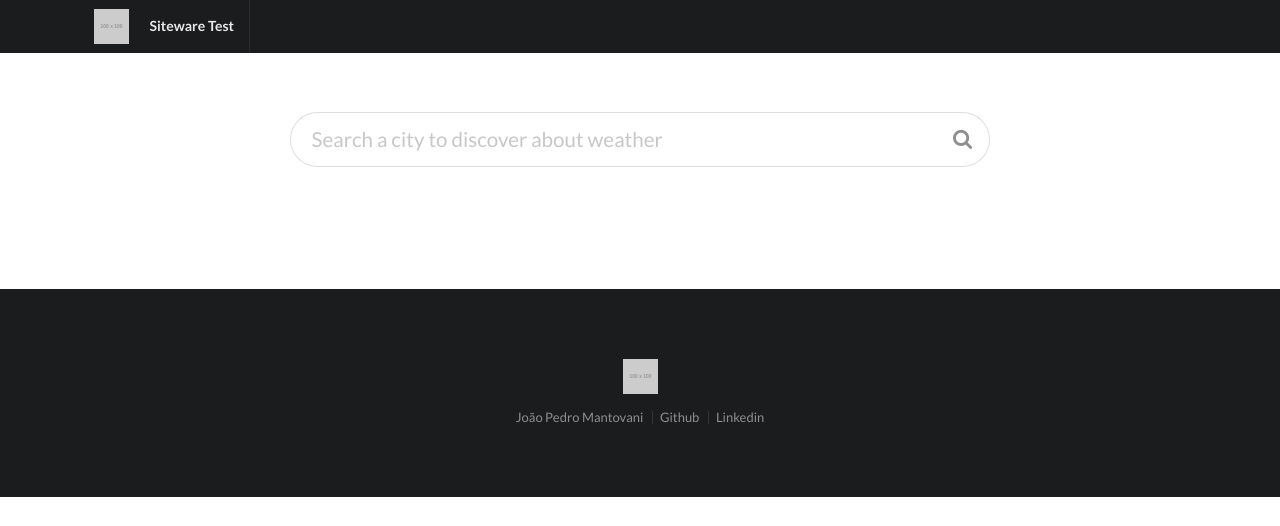
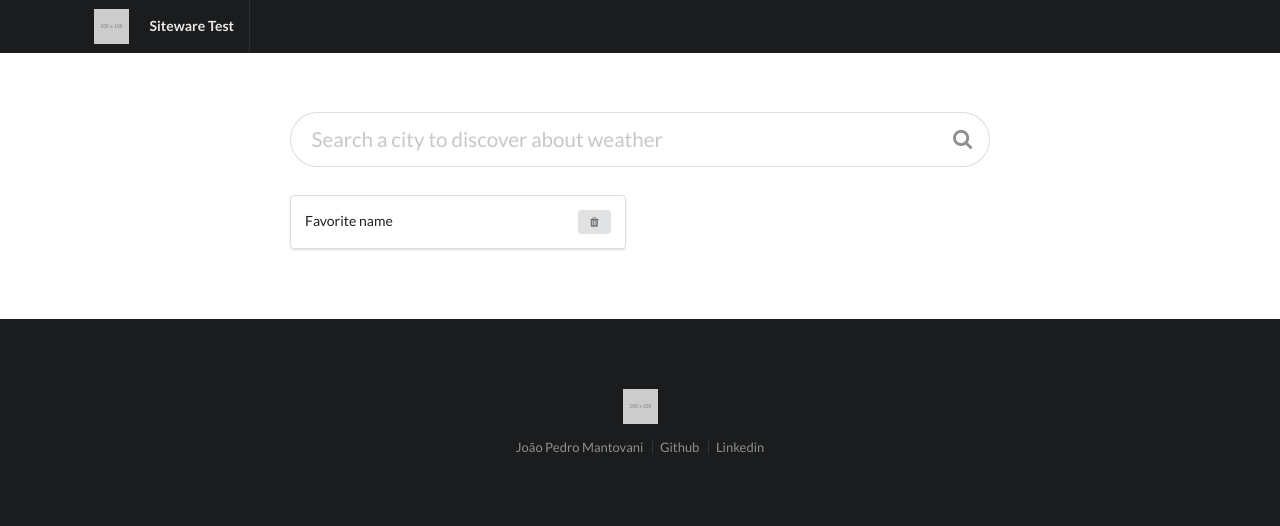
Before and after one commit to lucaskatayama/siteware-teste-tecnico, a Laravel app: page / in a window 1280 px wide. Shown: the top 526 px of the page. Run offline with Laravel 8, Linux system fonts and the light colour scheme; some libraries are stand-ins or nearby versions.

Commit message:
Favorite component

```diff
--- a/public/css/custom.css
+++ b/public/css/custom.css
@@ -0,0 +1,3 @@
+.hidden {
+    display: none;
+}
--- /dev/null
+++ b/resources/views/components/favorites.blade.php
@@ -0,0 +1,8 @@
+<div class="ui fluid segments" id="favorite-segment">
+
+    <div class="ui clearing segment favorite-item">
+        <span class="favorite-name">Favorite name</span>
+        <button class="ui compact right floated mini button"><i class="trash fitted icon"></i></button>
+    </div>
+
+</div>
--- a/resources/views/index.blade.php
+++ b/resources/views/index.blade.php
@@ -34,9 +34,10 @@
             @component('components.search')
             @endcomponent
         </div>
-        <div class="four column centered row">
+        <div class="four column row">
             <div class="column">
-
+                @component('components.favorites')
+                @endcomponent
             </div>
             <div class="column">
 
```
